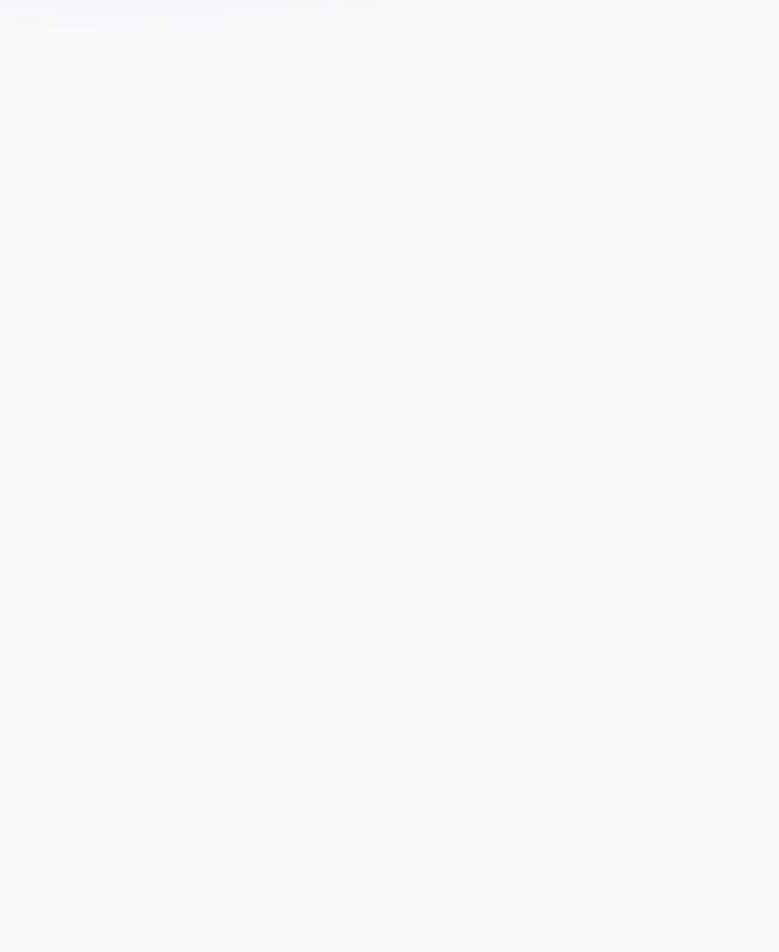
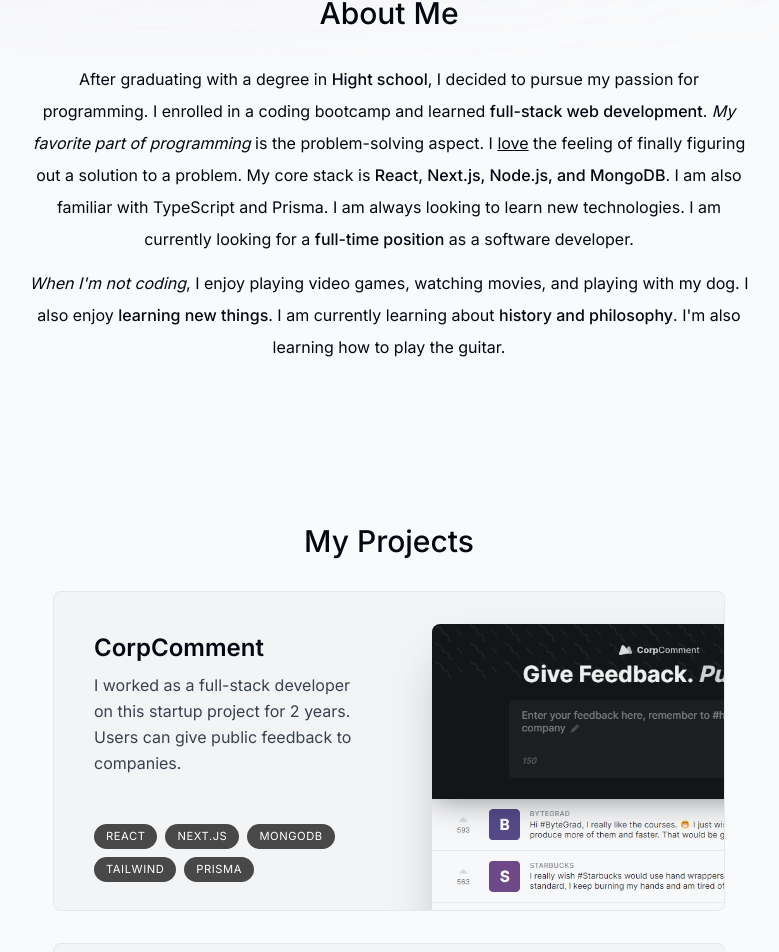
Before and after one commit to soulaimanboubkran/Portfolio, a Next.js app: page / in a window 1280 px wide. Shown: the part 773-1725 px from the top of the page, without its empty margins (251-1030 px from the left). Before the commit the page ends 800 px from the top, so only its background shows below. Built offline with nearby package versions, Linux system fonts and the light colour scheme.

Commit message:
setting the projects

```diff
--- a/app/page.tsx
+++ b/app/page.tsx
@@ -1,4 +1,6 @@
+import About from "@/components/about";
 import Intro from "@/components/intro";
+import Projects from "@/components/projects";
 import SectionDivider from "@/components/section-divider";
 
 export default function Home() {
@@ -6,6 +8,8 @@
     <main className="flex flex-col items-center px-4">
      <Intro/>
      <SectionDivider/>
+     <About/>
+     <Projects/>
     </main>
   )
 }
--- a/components/about.tsx
+++ b/components/about.tsx
@@ -0,0 +1,50 @@
+"use client";
+
+import React from "react";
+
+import { motion } from "framer-motion";
+import SectionHeading from "./section-heading";
+
+
+export default function About() {
+
+
+  return (
+    <motion.section
+
+      className="mb-28 max-w-[45rem] text-center leading-8 sm:mb-40 scroll-mt-28"
+      initial={{ opacity: 0, y: 100 }}
+      animate={{ opacity: 1, y: 0 }}
+      transition={{ delay: 0.175 }}
+      id="about"
+    >
+      <SectionHeading>About me</SectionHeading>
+      <p className="mb-3">
+        After graduating with a degree in{" "}
+        <span className="font-medium">Hight school</span>, I decided to pursue my
+        passion for programming. I enrolled in a coding bootcamp and learned{" "}
+        <span className="font-medium">full-stack web development</span>.{" "}
+        <span className="italic">My favorite part of programming</span> is the
+        problem-solving aspect. I <span className="underline">love</span> the
+        feeling of finally figuring out a solution to a problem. My core stack
+        is{" "}
+        <span className="font-medium">
+          React, Next.js, Node.js, and MongoDB
+        </span>
+        . I am also familiar with TypeScript and Prisma. I am always looking to
+        learn new technologies. I am currently looking for a{" "}
+        <span className="font-medium">full-time position</span> as a software
+        developer.
+      </p>
+
+      <p>
+        <span className="italic">When I'm not coding</span>, I enjoy playing
+        video games, watching movies, and playing with my dog. I also enjoy{" "}
+        <span className="font-medium">learning new things</span>. I am currently
+        learning about{" "}
+        <span className="font-medium">history and philosophy</span>. I'm also
+        learning how to play the guitar.
+      </p>
+    </motion.section>
+  );
+}
--- a/components/project.tsx
+++ b/components/project.tsx
@@ -0,0 +1,70 @@
+"use client";
+
+import { useRef } from "react";
+import { projectsData } from "@/lib/data";
+import Image from "next/image";
+import { motion, useScroll, useTransform } from "framer-motion";
+
+type ProjectProps =(typeof projectsData)[number]
+
+export default function Project({title,description,tags,imageUrl}:ProjectProps) {
+    const ref = useRef<HTMLDivElement>(null);
+    const {scrollYProgress} =useScroll({
+        target: ref,
+        offset:["0 1", "1.33 1"],
+    })
+    const scaleProgess = useTransform(scrollYProgress, [0, 1], [0.8, 1]);
+    const opacityProgess = useTransform(scrollYProgress, [0, 1], [0.6, 1]);
+
+  return (
+    <motion.div
+    ref={ref}
+    style={{
+      scale: scaleProgess,
+      opacity: opacityProgess,
+    }}
+
+    className="group mb-3 sm:mb-8 last:mb-0"
+  >
+            <section  className="bg-gray-100 max-w-[42rem] border border-black/5 rounded-lg overflow-hidden sm:pr-8 relative sm:h-[20rem] hover:bg-gray-200 transition sm:group-even:pl-8 dark:text-white dark:bg-white/10 dark:hover:bg-white/20">
+        <div className="pt-4 pb-7 px-5 sm:pl-10 sm:pr-2 sm:pt-10 sm:max-w-[50%] flex flex-col h-full sm:group-even:ml-[18rem]">
+          <h3 className="text-2xl font-semibold">{title}</h3>
+          <p className="mt-2 leading-relaxed text-gray-700 dark:text-white/70">
+            {description}
+          </p>
+          <ul className="flex flex-wrap mt-4 gap-2 sm:mt-auto">
+            {tags.map((tag, index) => (
+              <li
+                className="bg-black/[0.7] px-3 py-1 text-[0.7rem] uppercase tracking-wider text-white rounded-full dark:text-white/70"
+                key={index}
+              >
+                {tag}
+              </li>
+            ))}
+          </ul>
+        </div>
+
+        <Image
+          src={imageUrl}
+          alt="Project I worked on"
+          quality={95}
+          className="absolute hidden sm:block top-8 -right-40 w-[28.25rem] rounded-t-lg shadow-2xl
+        transition
+        group-hover:scale-[1.04]
+        group-hover:-translate-x-3
+        group-hover:translate-y-3
+        group-hover:-rotate-2
+
+        group-even:group-hover:translate-x-3
+        group-even:group-hover:translate-y-3
+        group-even:group-hover:rotate-2
+
+        group-even:right-[initial] group-even:-left-40"
+        />
+      </section>
+  </motion.div>
+
+
+
+  )
+}
--- a/components/projects.tsx
+++ b/components/projects.tsx
@@ -0,0 +1,19 @@
+import React from 'react'
+import SectionHeading from './section-heading'
+import { projectsData } from '@/lib/data'
+import { type } from 'os'
+import Project from './project'
+
+export default function Projects() {
+  return (
+    <section>
+        <SectionHeading>My projects</SectionHeading>
+        <div>
+            {projectsData.map((project,index)=>(
+                <React.Fragment key={index}>
+                <Project {...project}/></React.Fragment>
+            ))}
+        </div>
+    </section>
+  )
+}
--- a/components/section-heading.tsx
+++ b/components/section-heading.tsx
@@ -0,0 +1,13 @@
+import React from 'react'
+type SectionHeadingProps={
+    children: React.ReactNode;
+}
+const SectionHeading = ({children}:SectionHeadingProps) => {
+  return (
+    <h2 className="text-3xl font-medium capitalize mb-8 text-center">
+      {children}
+    </h2>
+  )
+}
+
+export default SectionHeading
```
